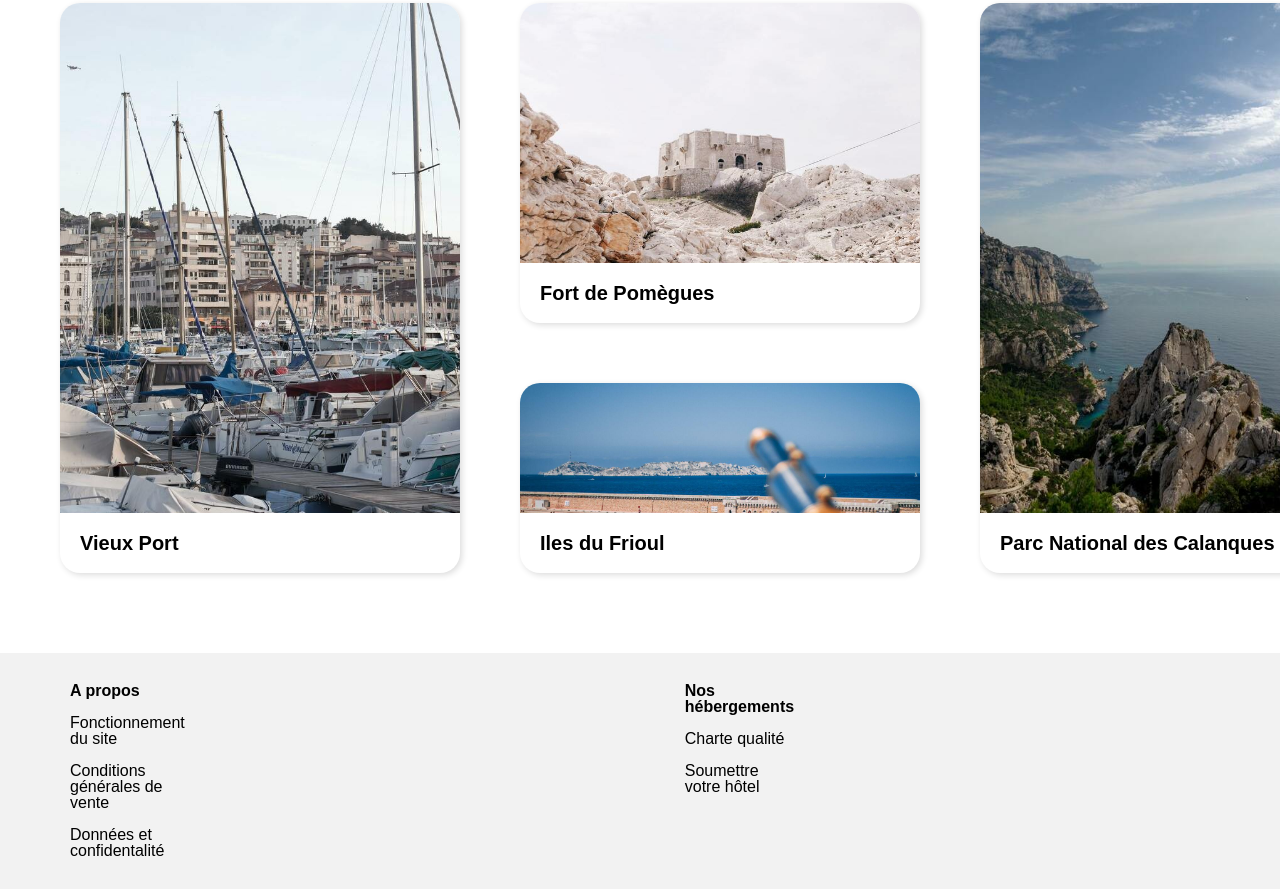
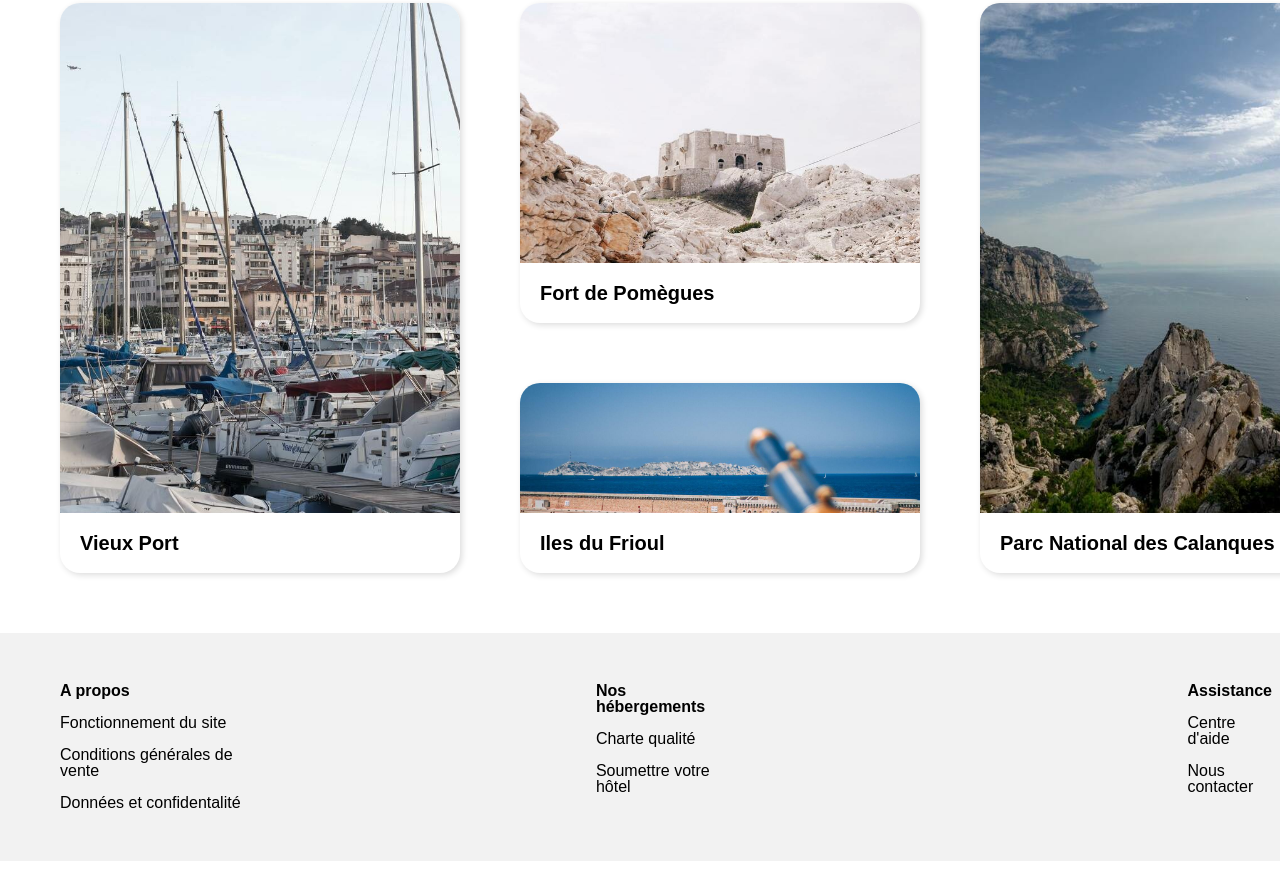
Before and after one commit to julien382/P2_Booki, a plain HTML site: page index.html in a window 1280 px wide. Shown: the part 2542-3431 px from the top of the page. After the commit the page ends 3403 px from the top, so only its background shows below. Drawn offline with Linux system fonts and the light colour scheme.

Commit message:
texte/marge Footer

```diff
--- a/style.css
+++ b/style.css
@@ -601,27 +601,21 @@ footer
 {
     display: flex;
     background-color: #F2F2F2;
-    margin-top: 50px;
+    padding-top: 50px;
+    padding-bottom: 50px;
 }
 
 .a_propos
 {
-    margin-top: 30px;
-    margin-left: 70px;
-    margin-bottom: 30px;
+    margin-left: 60px;
 }
 
 .nos_hebergements
 {
-    margin-top: 30px;
-    margin-left: 500px;
-    margin-bottom: 30px;
+    margin-left: 350px;
 }
 
 .assistance
 {
-    margin-top: 30px;
-    margin-left: 500px;
-    margin-bottom: 30px;
-    margin-right: 500px;
+    margin-left: 460px;
 }
```
